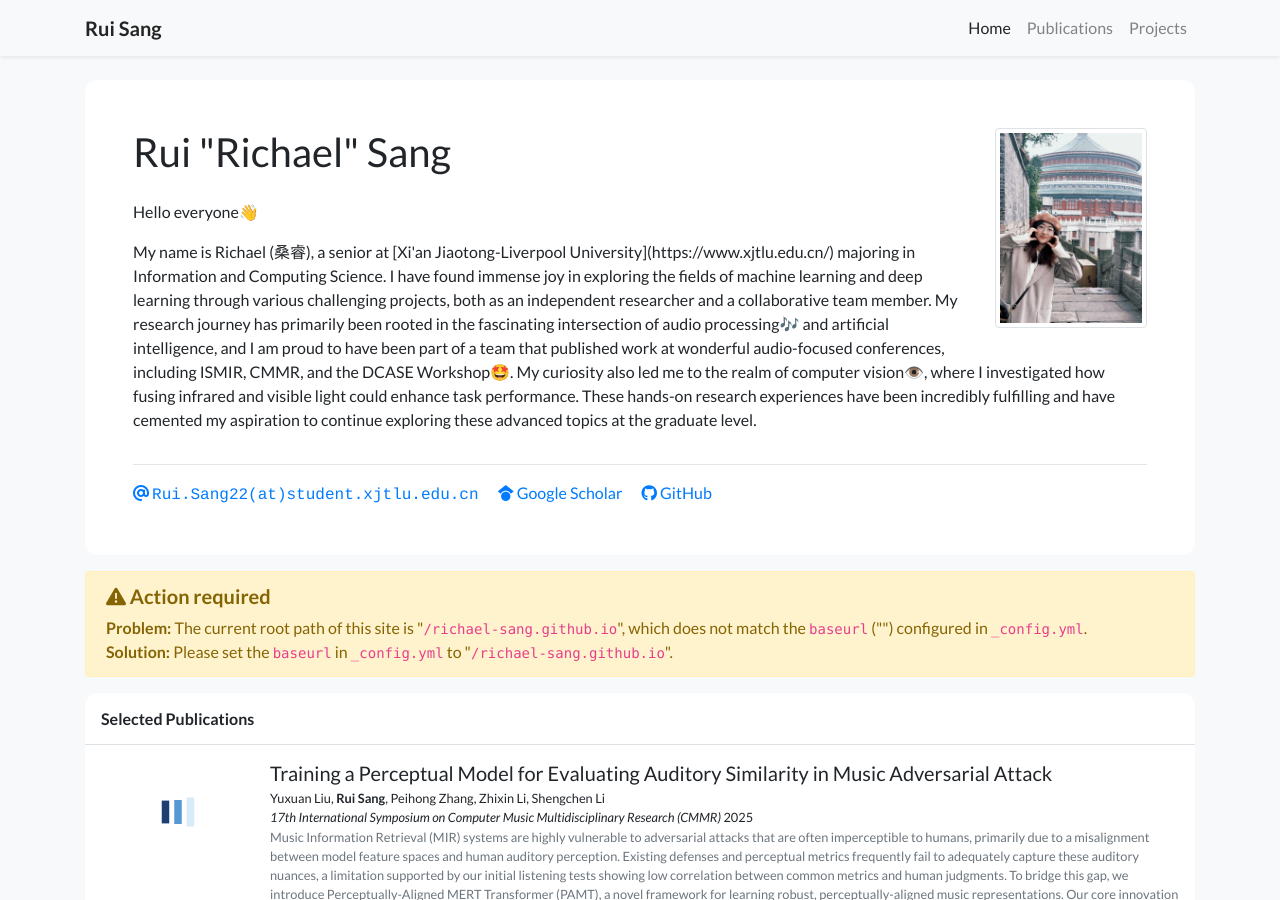
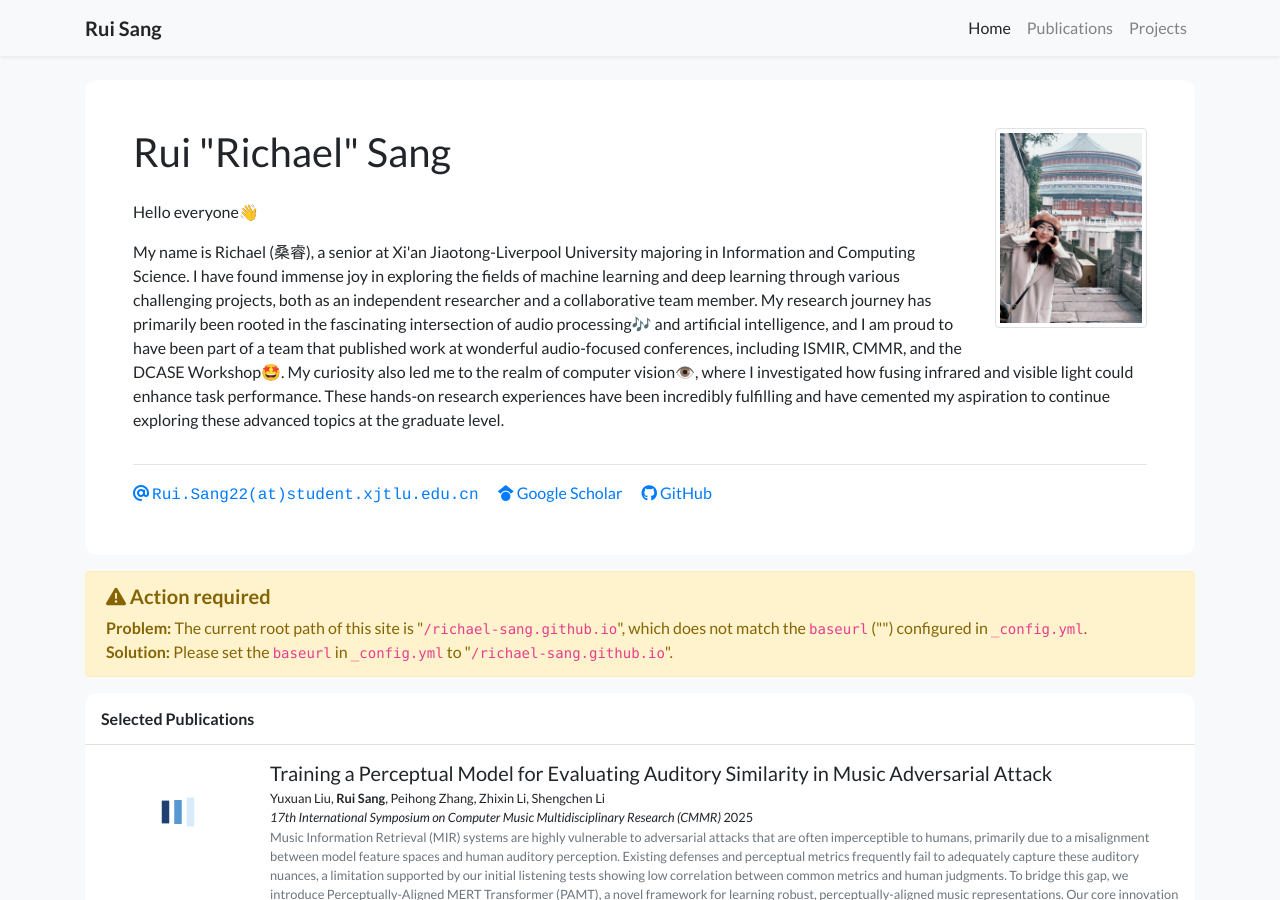
Before and after one commit to richael-sang/richael-sang.github.io, a Jekyll site: the page built from index.html, in a window 1280 px wide and 900 px high. Built offline with Jekyll 4.4.1, drawn with Linux system fonts in a browser that asks for light colours; nearby versions of some CDN libraries; a style sheet for code colours, icons or effects is not loaded; some of the changed lines change nothing that is shown.

Commit message:
Update profile.yml

```diff
--- a/_data/profile.yml
+++ b/_data/profile.yml
@@ -23,7 +23,7 @@ short_bio: >-
   Hello everyone👋
   </p>
   <p>
-    My name is Richael (桑睿), a senior at [Xi'an Jiaotong-Liverpool University](https://www.xjtlu.edu.cn/) majoring in Information and Computing Science. I have found immense joy in exploring the fields of machine learning and deep learning through various challenging projects, both as an independent researcher and a collaborative team member. My research journey has primarily been rooted in the fascinating intersection of audio processing🎶 and artificial intelligence, and I am proud to have been part of a team that published work at wonderful audio-focused conferences, including ISMIR, CMMR, and the DCASE Workshop🤩. My curiosity also led me to the realm of computer vision👁️, where I investigated how fusing infrared and visible light could enhance task performance. These hands-on research experiences have been incredibly fulfilling and have cemented my aspiration to continue exploring these advanced topics at the graduate level.
+    My name is Richael (桑睿), a senior at Xi'an Jiaotong-Liverpool University majoring in Information and Computing Science. I have found immense joy in exploring the fields of machine learning and deep learning through various challenging projects, both as an independent researcher and a collaborative team member. My research journey has primarily been rooted in the fascinating intersection of audio processing🎶 and artificial intelligence, and I am proud to have been part of a team that published work at wonderful audio-focused conferences, including ISMIR, CMMR, and the DCASE Workshop🤩. My curiosity also led me to the realm of computer vision👁️, where I investigated how fusing infrared and visible light could enhance task performance. These hands-on research experiences have been incredibly fulfilling and have cemented my aspiration to continue exploring these advanced topics at the graduate level.
   </p>
 
 portrait_url: /assets/images/photos/ruisang.jpg
```
